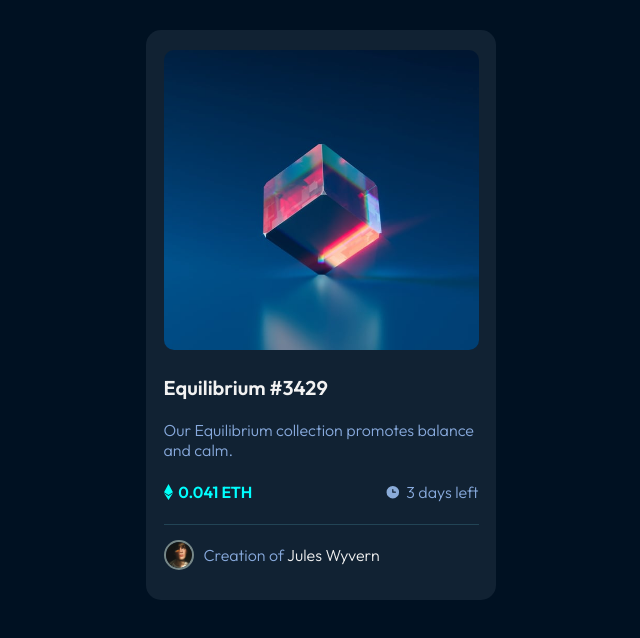
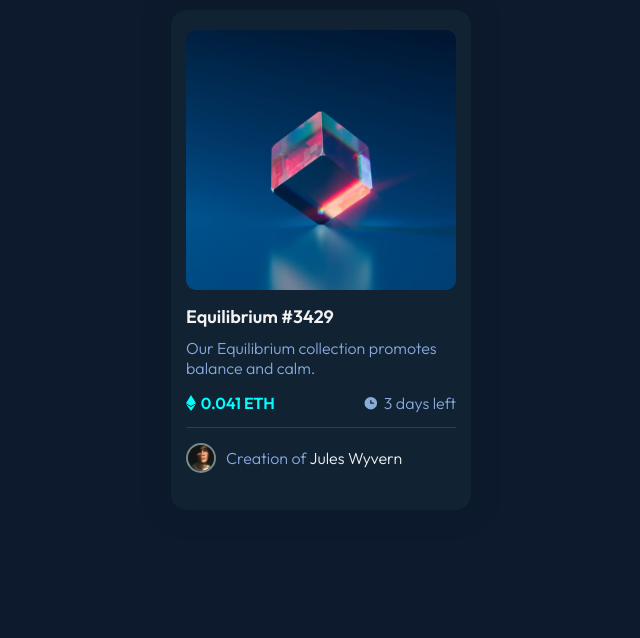
Before and after one commit to BrunoSilvaFaria/nft-preview-card-component-main, a plain HTML site: page index.html in a window 1280 px wide. Shown: the whole page, without its empty margins (319-959 px from the left). Drawn offline with Linux system fonts and the light colour scheme.

Commit message:
Ainda é necessário ajustar o background, quando está em hover

```diff
--- a/index.html
+++ b/index.html
@@ -23,7 +23,13 @@
   <main>
     <div class="align__div">
       <section class="section__hero">
-        <div class="img__hero"></div>
+        <div class="img__hero">
+          <div class="img__hero--hover">
+            <div class="img__hero--hover-icon">
+            </div>
+          </div>
+
+        </div>
         <h1 class="title">
           Equilibrium #3429
         </h1>
--- a/styles/main.scss
+++ b/styles/main.scss
@@ -11,8 +11,13 @@
 
 // === Tipografia ===
 .title{
-  font-size: 20px;
+  font-size: 18px;
   margin: 35px 0 10px 0;
+}
+
+.title:hover, .avatar__name:hover{
+  color: #00FFFF;
+  cursor: pointer;
 }
 .title, .avatar__name{
   color: #f2f2f2;
@@ -21,14 +26,23 @@
   color: #88AADD;
   font-weight: 300;
 }
+.paragraph{
+  line-height: 20px;
+}
 .valor{
   color: #00FFFF;
   font-weight: 700;
 }
-
+// === Display ===
+.section__info, .valor, .tempo, .section__avatar{
+  display: flex;
+}
+.valor, .tempo, .section__avatar{
+  align-items: center;
+}
 // === Body ===
 body{
-  background: #001122;
+  background: #0d1a2d;
 }
 
 // === Main ===
@@ -39,6 +53,8 @@ main{
   margin-top: 30px;
   background-color: #112233;
   border-radius: 15px;
+  outline-width: 0 1 1 1;
+  outline: 30px solid #0c192c;
 }
 // === Aling Div ===
 .align__div{
@@ -56,17 +72,40 @@ main{
   background-size: 100% 250px;
   border-radius: 10px;
 }
+.img__hero--hover{
+  height: 260px;
+  width: 100%;
+  border-radius: 10px;
+  position: absolute;
+}
+.img__hero--hover:hover{
+  content: '';
+  background: hsla(178, 100%, 50%, 0.5);
+  cursor: pointer;
+  z-index: 0;
+}
+.img__hero--hover-icon{
+  height: 30px;
+  width: 45px;
+  position: relative;
+}
+.img__hero--hover-icon:hover{
+  content: '';
+  background: url("../images/icon-view.svg") no-repeat;
+  background: red;
+  top: 50%;
+  margin-top: -15px;
+  left: 50%;
+  margin-left: -22px;
+  z-index: 1;
+}
+
 
 // === Section Info ===
 .section__info{
   height: 50px;
-  display: flex;
   justify-content: space-between;
   border-bottom: 1px solid #224455;
-  .valor, .tempo{
-    display: flex;
-    align-items: center;
-  }
   .icons{
     margin-right: 5px;
     height: 16px;
@@ -76,8 +115,6 @@ main{
 // === Section Avatar ===
 .section__avatar{
   margin-top: 15px;
-  display: flex;
-  align-items: center;
 }
 .avatar__foto{
   height: 30px;
@@ -90,33 +127,14 @@ main{
 // === Media Querie ===
 @media(min-width: 360px){
   main{
-    height: 570px;
-    max-width: 350px;
+    height: 500px;
+    max-width: 300px;
+    margin-top: 10px;
   }
   // === Img Hero ===
   .img__hero{
-    height: 300px;
-    width: 100%;
-    background-size: 100% 300px;
-    border-radius: 10px;
-  }
-  .title{
-    margin: 45px 0 20px 0;
-  }
-  .section__info{
-    height: 65px;
-  }
-  // === Section Avatar ===
-  .section__avatar{
-    margin-top: 15px;
-    display: flex;
-    align-items: center;
-  }
-  .avatar__foto{
-    height: 30px;
-    width: 30px;
-    margin-right: 10px;
-    border: 2px solid #778888;
-    border-radius: 50%;
+    height: 260px;
+    width: 270px;
+    background-size: 270px 260px;
   }
 }
```
Also changed, not shown: styles/main.css, 1 other file.
